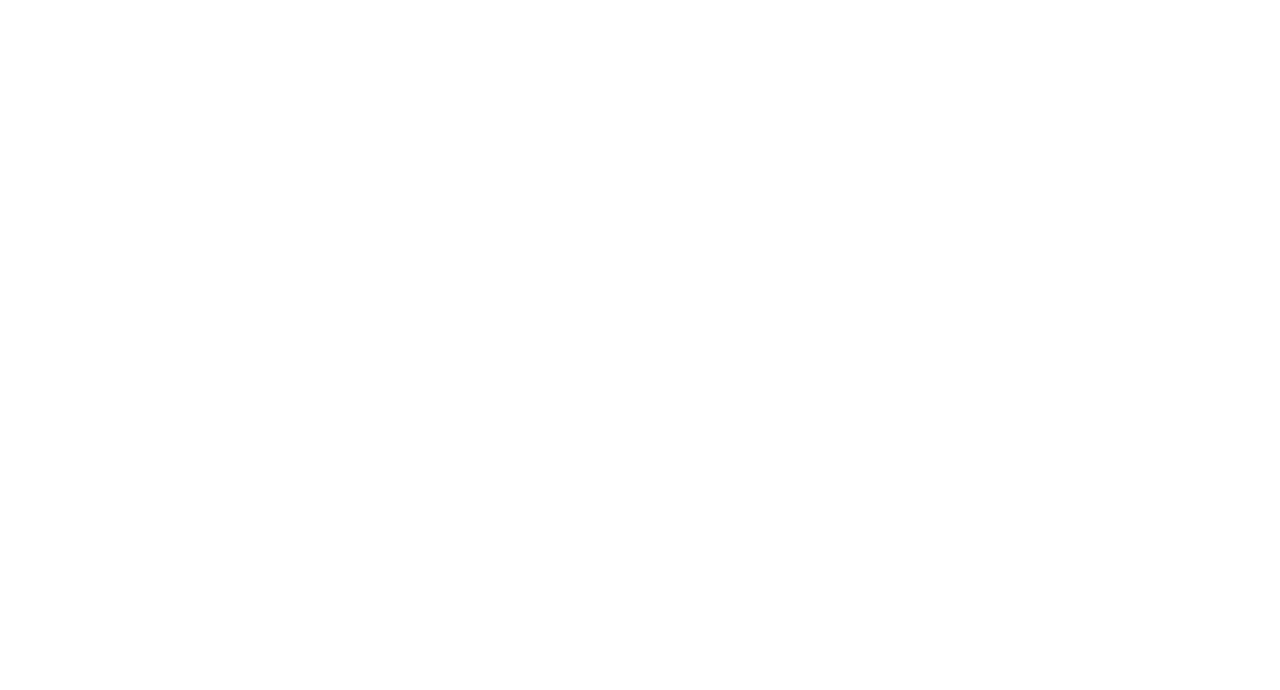
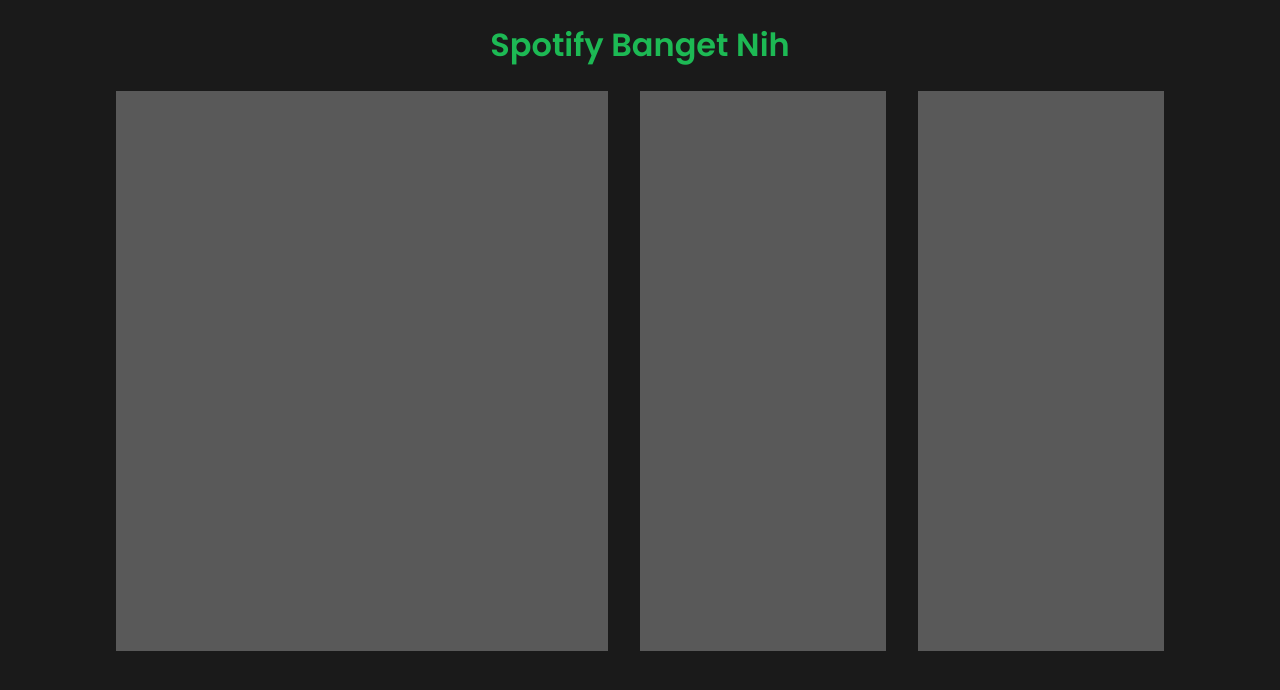
Before and after one commit to rediott/Spotify-Clone-Excercise, a plain HTML site: page Spotify-Clone - RMS/index.html in a window 1280 px wide. Drawn offline with Linux system fonts and the light colour scheme.

Commit message:
Layout in css updated

```diff
--- a/Spotify-Clone - RMS/index.html
+++ b/Spotify-Clone - RMS/index.html
@@ -6,8 +6,21 @@
     <meta name="viewport" content="width=device-width, initial-scale=1.0">
     <title>Spotify Knock Off</title>
     <link rel="stylesheet" href="style.css">
+    <link rel="preconnect" href="https://fonts.googleapis.com">
+    <link rel="preconnect" href="https://fonts.gstatic.com" crossorigin>
+    <link href="https://fonts.googleapis.com/css2?family=Poppins:wght@400;600&display=swap" rel="stylesheet">
 </head>
 <body>
+    <div class="container">
+        <div class="head-title"><h1>Spotify Banget Nih</h1></div>
+        <div class="main-container">
+            <div class="song-container"></div>
+            <div class="mostplayer-container"></div>
+            <div class="playlist-container"></div>
 
+        </div>
+
+
+    </div>
 </body>
 </html>
--- a/Spotify-Clone - RMS/style.css
+++ b/Spotify-Clone - RMS/style.css
@@ -0,0 +1,45 @@
+body{
+    background-color:#1a1a1a;
+    font-family: 'Poppins', sans-serif;
+}
+
+.container{
+    margin:auto;
+    width:1080px;
+    height:auto;
+}
+.head-title h1{
+    color:#1db954;
+    text-align:center;
+}
+
+
+.main-container{
+
+    display:flex;
+    width:1080px;
+    height:560px;
+
+}
+.song-container{
+    margin-left:16px;
+    margin-right:16px;
+    width:50%;
+    height:100%;
+    background-color:#595959;
+}
+.mostplayer-container{
+    margin-left:16px;
+    margin-right:16px;
+    width:25%;
+    height:100%;
+    background-color:#595959;
+}
+
+.playlist-container{
+    margin-left:16px;
+    margin-right:16px;
+    width:25%;
+    height:100%;
+    background-color:#595959;
+}
```
Also changed, not shown: 1.3-Spotify/index.html (added), 1.3-Spotify/style.css (added).
